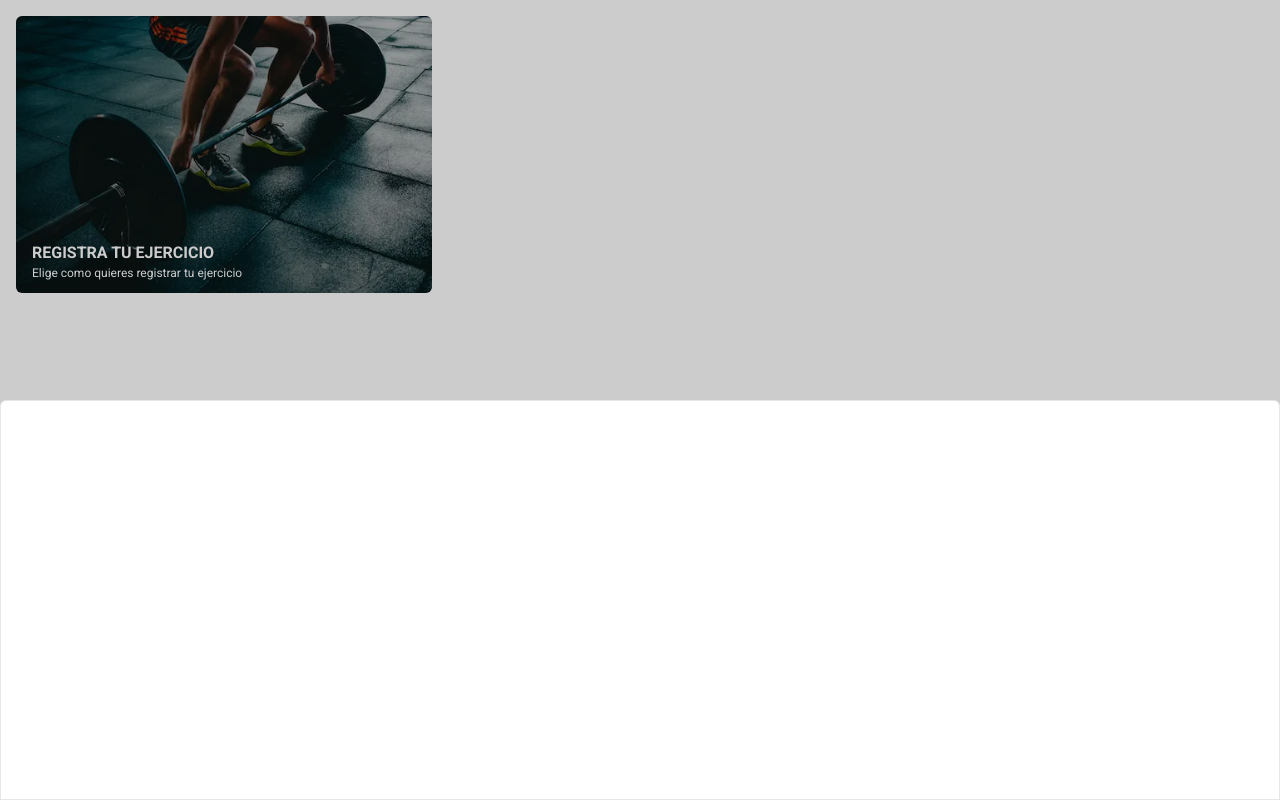
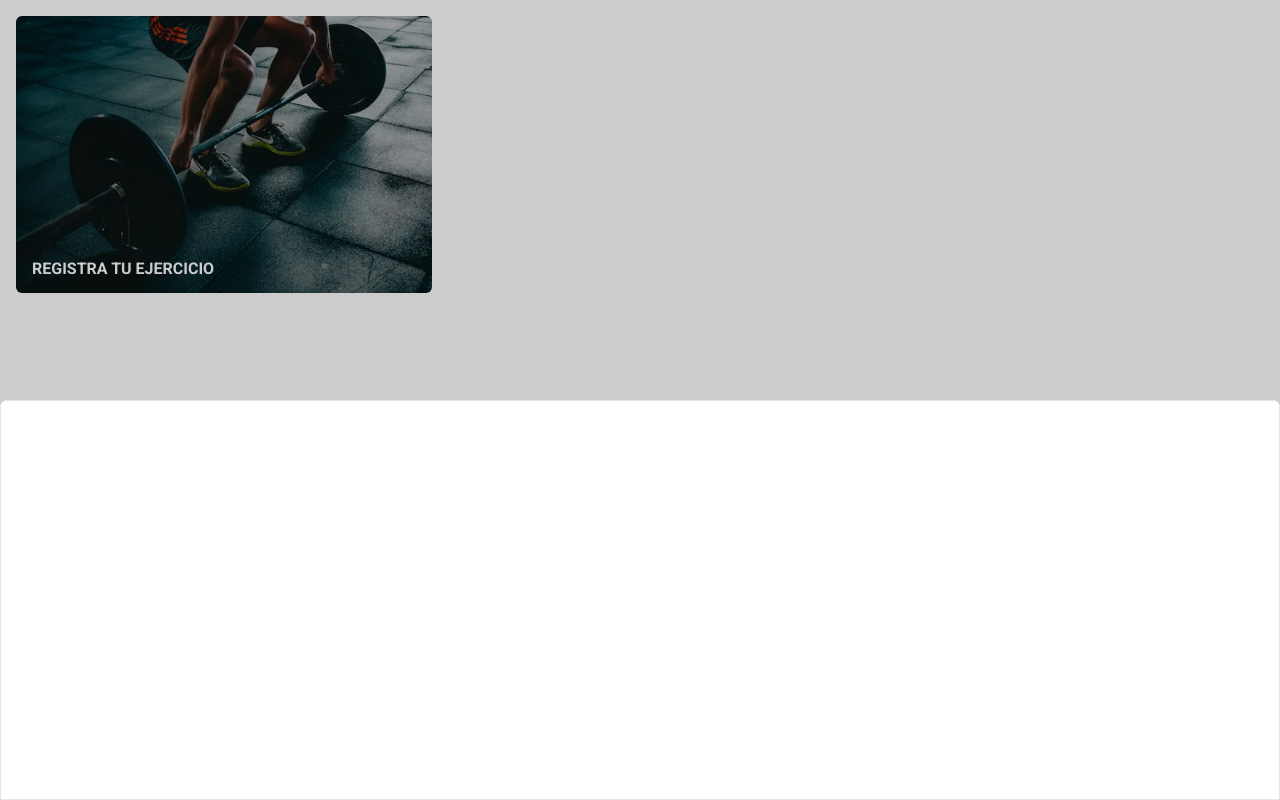
Before and after one commit to javierdev0/gym-notes, a Next.js app: page / in a window 1280 px wide. Built offline with nearby package versions, Linux system fonts and the light colour scheme.

Commit message:
Remove link to scan page and update exercise registration button style.

```diff
--- a/src/app/page.tsx
+++ b/src/app/page.tsx
@@ -1,15 +1,13 @@
 import Image from 'next/image'
-import Link from 'next/link'
 
 import { Container } from '@/components/container'
-import { ROUTES } from '@/constants/routes.consts'
 
 export default function Home(): JSX.Element {
   return (
     <main>
       <Container>
         <section className="flex flex-col gap-4">
-          <Link href={ROUTES.Scan}>
+          <button type="button">
             <figure className="relative w-full">
               <Image
                 priority
@@ -19,12 +17,11 @@ export default function Home(): JSX.Element {
                 src="/images/registra-tu-ejercicio.webp"
                 width={500}
               />
-              <div className="absolute bottom-3 left-4 text-white">
+              <div className="absolute bottom-3 left-4 text-left text-white">
                 <h2>Registra tu ejercicio</h2>
-                <p className="text-xs">Elige como quieres registrar tu ejercicio</p>
               </div>
             </figure>
-          </Link>
+          </button>
         </section>
       </Container>
     </main>
--- a/src/app/scan/page.tsx
+++ /dev/null
@@ -1,3 +0,0 @@
-export default function Scan(): JSX.Element {
-  return <main />
-}
```
